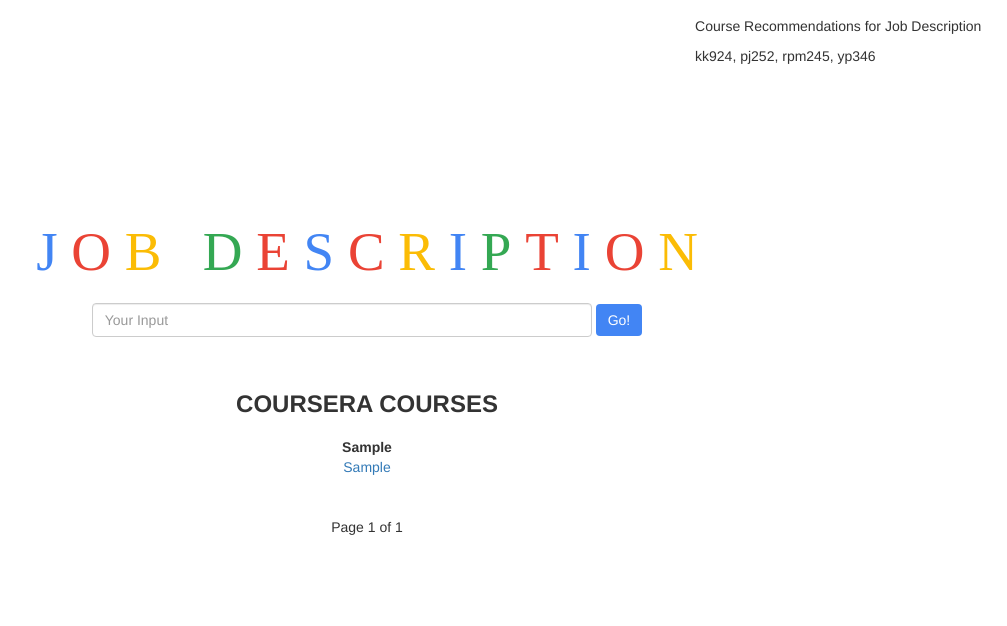
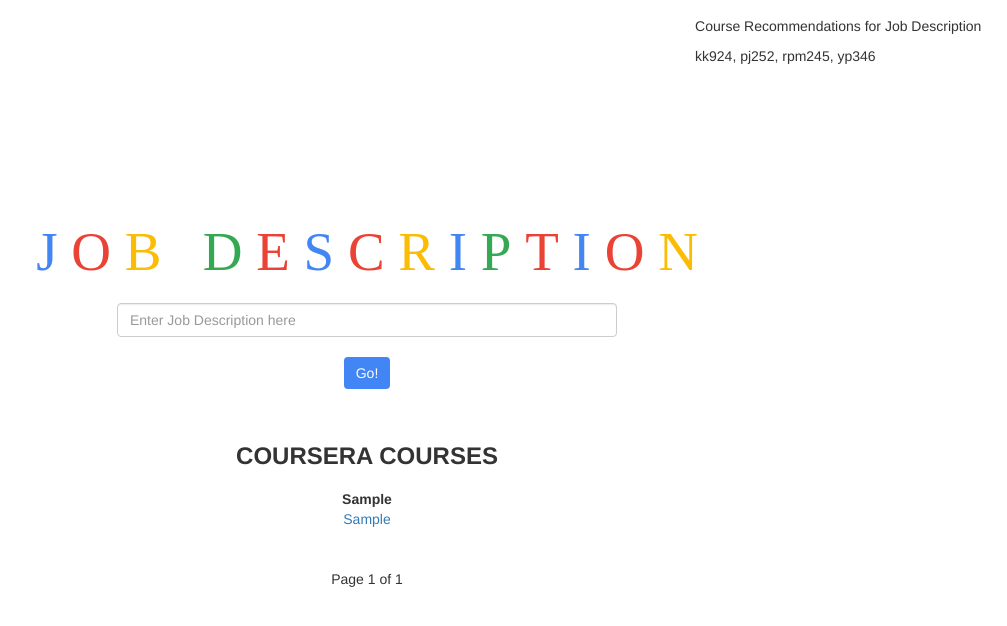
Before and after one commit to yp346/CS4300sp2017-prky, a Django app: template project_template/templates/project_template/index.html in a window 1280 px wide. Shown: the top 626 px of the page, without its empty margins (273-1280 px from the left). Run offline with Django 3.2, Linux system fonts and the light colour scheme; the template is opened without the code that fills it: most values are stand-ins (such as "Sample title", 1, 10 or a date in 2020); some libraries are stand-ins or nearby versions.

Commit message:
Some UI changes

```diff
--- a/project_template/templates/project_template/index.html
+++ b/project_template/templates/project_template/index.html
@@ -33,8 +33,10 @@
             <br><br>
 
             <div class="form-group">
-                <input id="input" type="text" name="search" class="form-control" placeholder="Your Input">
-            </div>
+
+                <input id="input" type="text" name="search" class="form-control" placeholder="Enter Job Description here"><br><br>
+<!--                <input id="input" type="text" name="search1" class="form-control" placeholder="Your Input"><br><br>-->
+	    </div><br>
             <button type="submit" class="btn btn-info"> Go! </button>
         </form>
 
```
